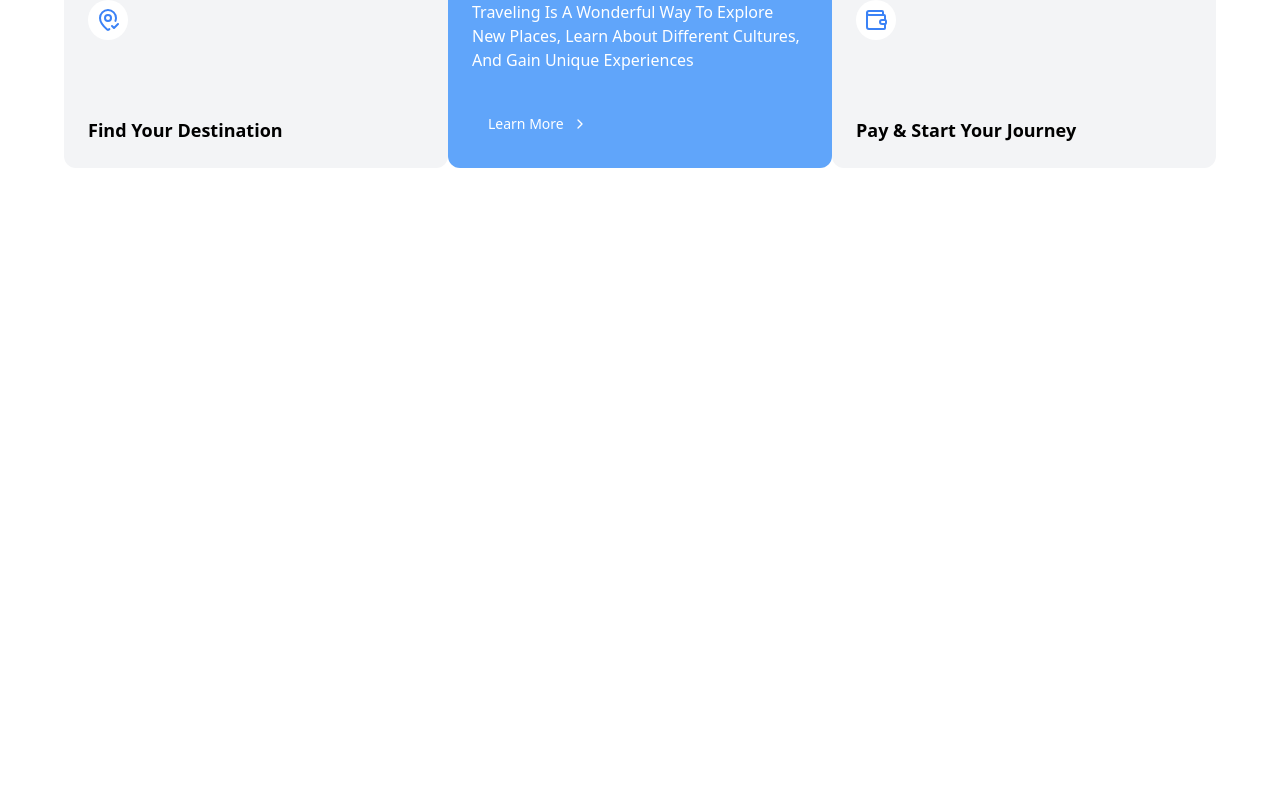
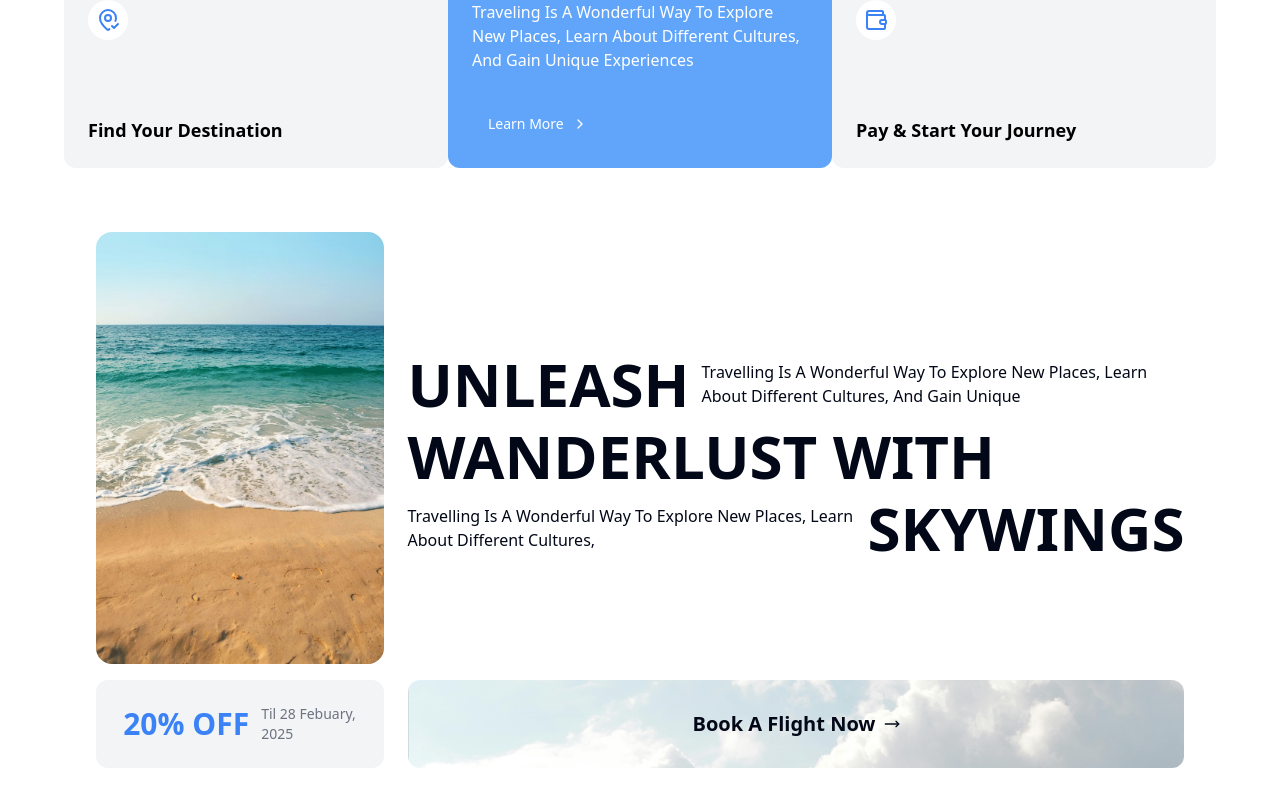
Before and after one commit to kharljhon14/traveloca, a React (Vite) app: page / in a window 1280 px wide. Shown: the part 1847-2647 px from the top of the page. Before the commit the page ends 2047 px from the top, so only its background shows below. Built offline with nearby package versions, Linux system fonts and the light colour scheme.

Commit message:
[Style] Desktop style for propmotion feature;

```diff
--- a/src/App.tsx
+++ b/src/App.tsx
@@ -2,6 +2,7 @@
 import Destinations from './features/destinations';
 import Hero from './features/hero';
 import Partners from './features/partners';
+import Promotion from './features/promotion';
 import SocialLinks from './features/social-links';
 import MainLayout from './layouts/main-layout';
 
@@ -15,6 +16,7 @@
       </div>
       <Destinations />
       <Booking />
+      <Promotion />
     </MainLayout>
   );
 }
--- /dev/null
+++ b/src/features/promotion.tsx
@@ -0,0 +1,55 @@
+import { Button } from '@/components/ui/button';
+import { MoveRight } from 'lucide-react';
+
+export default function Promotion() {
+  return (
+    <div className="lg:flex items-stretch justify-center lg:gap-x-6">
+      <div className="mb-3 lg:flex flex-col lg:mb-0 lg:gap-y-4">
+        <div className="lg:w-72 rounded-2xl mb-4 lg:mb-0 overflow-hidden">
+          <img src="/images/beach.jpg" />
+        </div>
+
+        <div className="flex items-center justify-center gap-x-3 py-6 px-4 rounded-xl bg-gray-100">
+          <p className="uppercase text-blue-500 text-3xl font-semibold">20% Off</p>
+          <p className="text-gray-500 text-sm">
+            Til 28 Febuary, <span className="block">2025</span>{' '}
+          </p>
+        </div>
+      </div>
+
+      <div className="lg:flex flex-col justify-between">
+        <div className="mb-4 lg:my-auto">
+          <div className="flex flex-col gap-3 lg:flex-row lg:items-center">
+            <p className="uppercase font-semibold w-full lg:w-auto text-3xl lg:text-6xl">Unleash</p>
+            <p className="text-xs w-full lg:w-auto lg:max-w-md lg:text-base">
+              Travelling Is A Wonderful Way To Explore New Places, Learn About Different Cultures,
+              And Gain Unique
+            </p>
+          </div>
+          <div className="my-3">
+            <p className="uppercase font-semibold w-full text-3xl lg:text-6xl">Wanderlust With</p>
+          </div>
+          <div className="flex flex-col gap-3 lg:flex-row lg:items-center">
+            <p className="text-xs w-full lg:w-auto lg:max-w-md lg:text-base">
+              Travelling Is A Wonderful Way To Explore New Places, Learn About Different Cultures,
+            </p>
+            <p className="uppercase font-semibold w-full lg:w-auto text-3xl lg:text-6xl">
+              Skywings
+            </p>
+          </div>
+        </div>
+
+        <div>
+          <Button
+            size="lg"
+            variant="ghost"
+            className="flex items-center gap-2 p-11 rounded-xl  bg-cover bg-center w-full justify-center font-semibold text-xl"
+            style={{ backgroundImage: 'url(./images/hero-bg.jpg)' }}
+          >
+            Book A Flight Now <MoveRight />
+          </Button>
+        </div>
+      </div>
+    </div>
+  );
+}
```
Also changed, not shown: public/images/beach.jpg (added).
